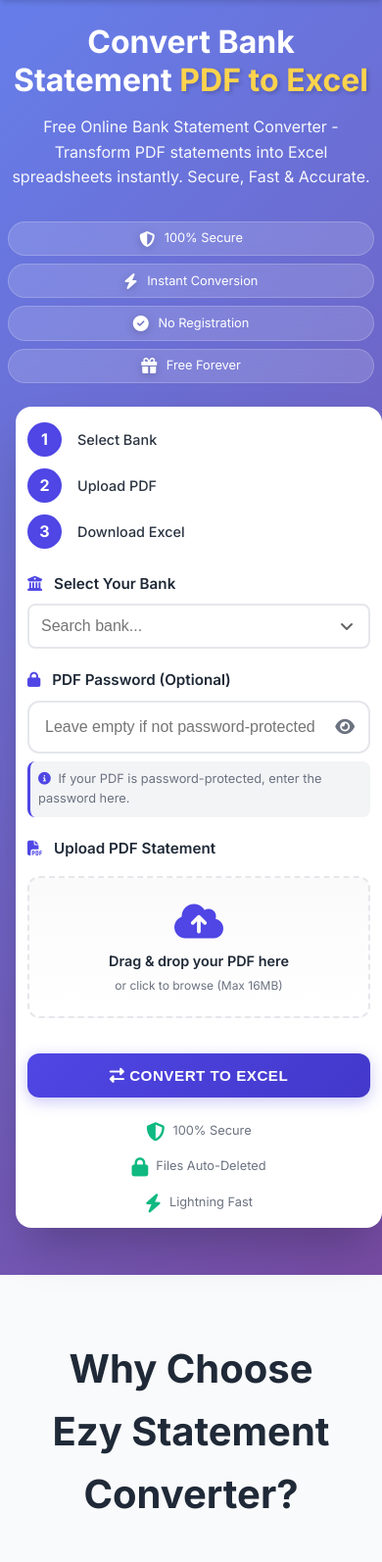
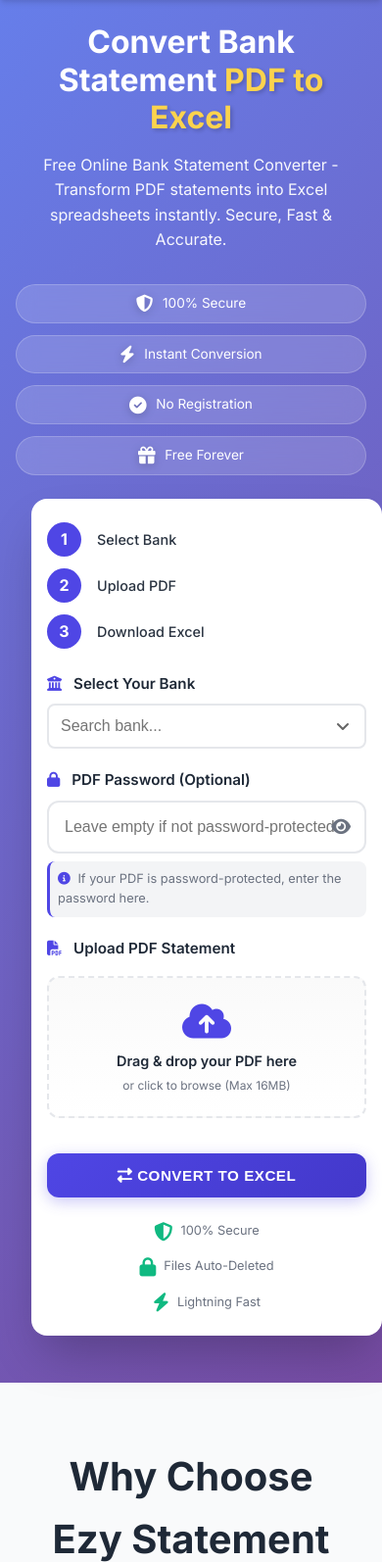
Before and after one commit to paras4299/ezy-statement-converter, a Flask app: page / in a window 390 px wide. Shown: the part 70-1664 px from the top of the page at 98% size. Run offline with Flask 3, Linux system fonts and the light colour scheme.

Commit message:
Update index.html

```diff
--- a/templates/index.html
+++ b/templates/index.html
@@ -928,29 +928,26 @@
         }
 
         .hero-badges {
-            gap: 0.5rem;
+            gap: 0.75rem;
             margin-top: 1.5rem;
             margin-bottom: 1.5rem;
         }
 
         .hero-badge {
-            font-size: 0.8rem;
-            padding: 0.4rem 0.8rem;
-            flex: 1;
-            min-width: 0;
-            text-align: center;
+            font-size: 0.85rem;
+            padding: 0.5rem 1rem;
         }
 
         .hero-badge i {
-            font-size: 1rem;
-        }
-
-        /* Fixed mobile upload box width issues */
+            font-size: 1.1rem;
+        }
+
+        /* Fixed mobile upload box width with equal padding */
         .hero-upload-box {
-            padding: 1.25rem 1rem;
-            margin: 0 1rem;
-            max-width: calc(100vw - 2rem);
-            width: calc(100vw - 2rem);
+            padding: 2rem 1.5rem;
+            margin: 0 1.5rem;
+            max-width: calc(100vw - 3rem);
+            width: calc(100vw - 3rem);
             box-sizing: border-box;
             border-radius: 1rem;
         }
@@ -1136,19 +1133,20 @@
     /* Extra small mobile devices */
     @media (max-width: 480px) {
         .hero {
-            padding: 1.5rem 0.5rem 3rem;
+            padding: 1.5rem 1rem 3rem;
         }
 
         .hero-upload-box {
-            padding: 1rem 0.75rem;
-            margin: 0 0.5rem;
-            max-width: calc(100vw - 1rem);
-            width: calc(100vw - 1rem);
+            padding: 1.5rem 1rem;
+            margin: 0 1rem;
+            max-width: calc(100vw - 2rem);
+            width: calc(100vw - 2rem);
         }
 
         .hero-badges {
-            flex-direction: column;
-            gap: 0.5rem;
+            gap: 0.75rem;
+            margin-top: 1.5rem;
+            margin-bottom: 1.5rem;
         }
 
         .hero-badge {
```
